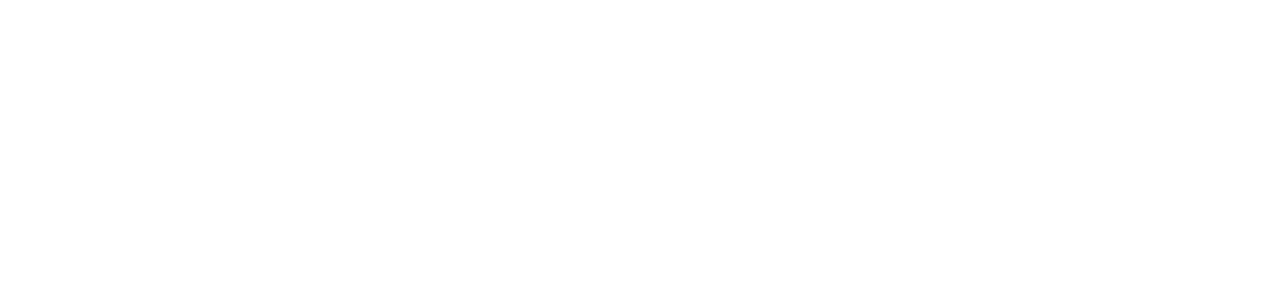
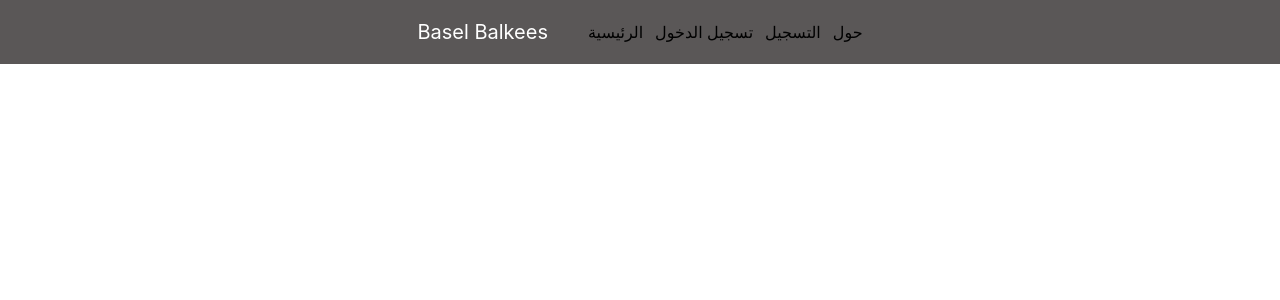
Before and after one commit to basel994/portfolio, a React (Create React App) app: page / in a window 1280 px wide. Shown: the top 300 px of the page. Built offline with nearby package versions, Linux system fonts and the light colour scheme.

Commit message:
fix navbar

```diff
--- a/src/App.tsx
+++ b/src/App.tsx
@@ -1,11 +1,10 @@
 import React from 'react';
 import './App.css';
+import Header from './Header/Header';
 
 function App() {
   return (
-    <div className="App">
-
-    </div>
+    <Header/>
   );
 }
 
--- a/src/Header/Header.tsx
+++ b/src/Header/Header.tsx
@@ -13,3 +13,4 @@
         </div>
     )
 }
+export default Header;
```
